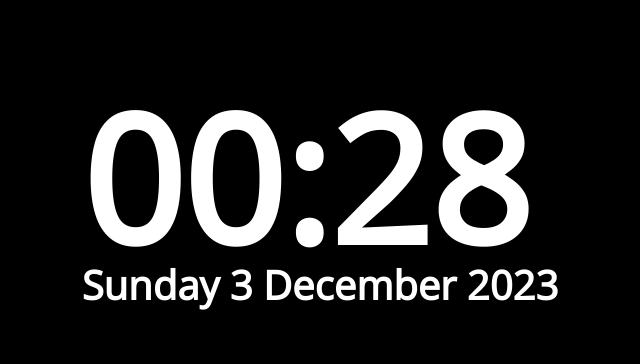
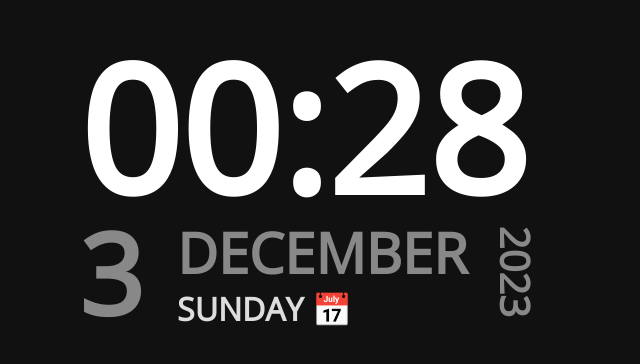
Before and after one commit to garethjmsaunders/clock, a plain HTML site: page index.html in a window 1280 px wide. Shown: the part 216-580 px from the top of the page, without its empty margins (320-960 px from the left). Drawn offline with nearby package versions, Linux system fonts and the light colour scheme.

Commit message:
FEAT (Clock) Redesign
Redesign to look like Desktop Clock 2 Windows 8 gadget.
Fix date so that it updates automatically as well as time.

```diff
--- a/index.html
+++ b/index.html
@@ -2,7 +2,7 @@
 <html style="height:100%; margin:0; padding:0">
 <head>
 	<meta http-equiv="Content-Type" content="text/html; charset=UTF-8"/>
-	<title>Clock v1.2.0</title>
+	<title>Clock v2.0.0</title>
 	<link rel="shortcut icon" type="image/png" href="clock.png"/>
 
 	<link rel="preconnect" href="https://fonts.googleapis.com">
@@ -10,13 +10,13 @@
 	<link href="https://fonts.googleapis.com/css2?family=Open+Sans:wght@300&display=swap" rel="stylesheet">
 
 	<style type="text/css">
-		/* Customizable font and colors */
+
 		html {
-			background: #000000;
+			background: #111;
 			font-family: 'Open Sans', sans-serif;
-			font-weight: bold;
-			color: #ffffff;
+			color: white;
 		}
+
 		body {
 			display: flex;
 			height: 100%;
@@ -26,35 +26,91 @@
 			align-items: center
 		}
 
-		h1, h2 {
+		/* reset */
+		h1, p, table, th, td {
+			line-height: 1;
 			margin:  0;
 			padding: 0;
 		}
+
+		/* time 01:04 */
 		h1 {
 			font-size: 11em;
 		}
-		h2 {
-			font-size: 2.5em;
-			margin-top: -40px;
+
+
+		/* colours */
+		p {color: #888;}
+		.date-day {color: #ddd;}
+
+		/* date */
+		p {
+			font-weight: 700;
+			text-transform: uppercase;
 		}
 
-		#datetext {
-			text-align: center;
+		/* 11 */
+		.date-number {
+			font-size: 7em;
 		}
 
+		/* November */
+		.date-month {
+			font-size: 3.5em;
+		}
+
+		/* Thursday */
+		.date-day {
+			font-size: 2em;
+		}
+
+		/* 1971 */
+		.date-year {
+			font-size: 2.5em;
+			rotate: 90deg;
+		}
+
+		.date-number-row {
+			padding-right: 2em;
+		}
+
+		.date-year-row {
+			vertical-align: middle;
+		}
 
 	</style>
 </head>
 
 <body>
-<div class="container">
-	<h1 id="clocktext"></h1>
-	<h2 id="datetext"></h2>
-</div>
 
+<table>
+	<tr>
+		<td colspan="3">
+			<h1 id="clocktext"></h1>
+		</td>
+	</tr>
+
+	<tr>
+		<td class="date-number-row" rowspan="2">
+			<p id="js-datenumber" class="date date-number"></p>
+		</td>
+		<td class="date-month-row">
+			<p id="js-datemonth" class="date date-month"></p>
+		</td>
+		<td class="date-year-row" rowspan="2">
+			<p id="js-dateyear" class="date date-year"></p>
+		</td>
+	</tr>
+
+	<tr>
+		<td class="date-day-row">
+			<p id="js-dateday" class="date date-day"></p>
+		</td>
+	</tr>
+</table>
 
 <!--
-  - Full screen clock (24-hour)
+  - Code based on Full screen clock (24-hour)
   - Copyright (c) 2020 Project Nayuki. All rights reserved.
   -
   - https://www.nayuki.io/page/full-screen-clock-javascript
@@ -63,28 +119,36 @@
 
 	"use strict";
 
-	var textElem = document.getElementById("clocktext");
-	var dateElem = document.getElementById("datetext");
+	var clockTextElem   = document.getElementById("clocktext");
+
+	var dateNumberElem  = document.getElementById("js-datenumber");
+	var dateMonthElem   = document.getElementById("js-datemonth");
+	var dateDayElem     = document.getElementById("js-dateday");
+	var dateYearElem    = document.getElementById("js-dateyear");
 
 	function updateClock() {
-		var d = new Date();
+		var clock = new Date();
 		var s = "";
-		s += (10 > d.getHours  () ? "0" : "") + d.getHours  () + ":";
-		s += (10 > d.getMinutes() ? "0" : "") + d.getMinutes();
-		textElem.textContent = s;
-		setTimeout(updateClock, 60000 - d.getTime() % 60000 + 100);
+		s += (10 > clock.getHours  () ? "0" : "") + clock.getHours  () + ":";
+		s += (10 > clock.getMinutes() ? "0" : "") + clock.getMinutes();
+		clockTextElem.textContent = s;
+
+		setTimeout(() => {
+				updateClock();
+		}, 60000 - clock.getTime() % 60000 + 100);
 	}
 
 	function updateDate() {
-		var dt = new Date();
+		var d = new Date();
 
-		var options = {
-			weekday: 'long',
-			day: 'numeric',
-			month: 'long',
-			year: 'numeric',
-		}
-		dateElem.textContent = dt.toLocaleString('en-gb',options);
+		dateNumberElem.textContent = d.toLocaleString('en-gb',{day:     'numeric'});
+		 dateMonthElem.textContent = d.toLocaleString('en-gb',{month:   'long'});
+		   dateDayElem.textContent = d.toLocaleString('en-gb',{weekday: 'long'}) + ' 📅';
+		  dateYearElem.textContent = d.toLocaleString('en-gb',{year:    'numeric'});
+
+		setTimeout(() => {
+				updateDate();
+		}, 60000);
 	}
 
 	updateClock();
```
